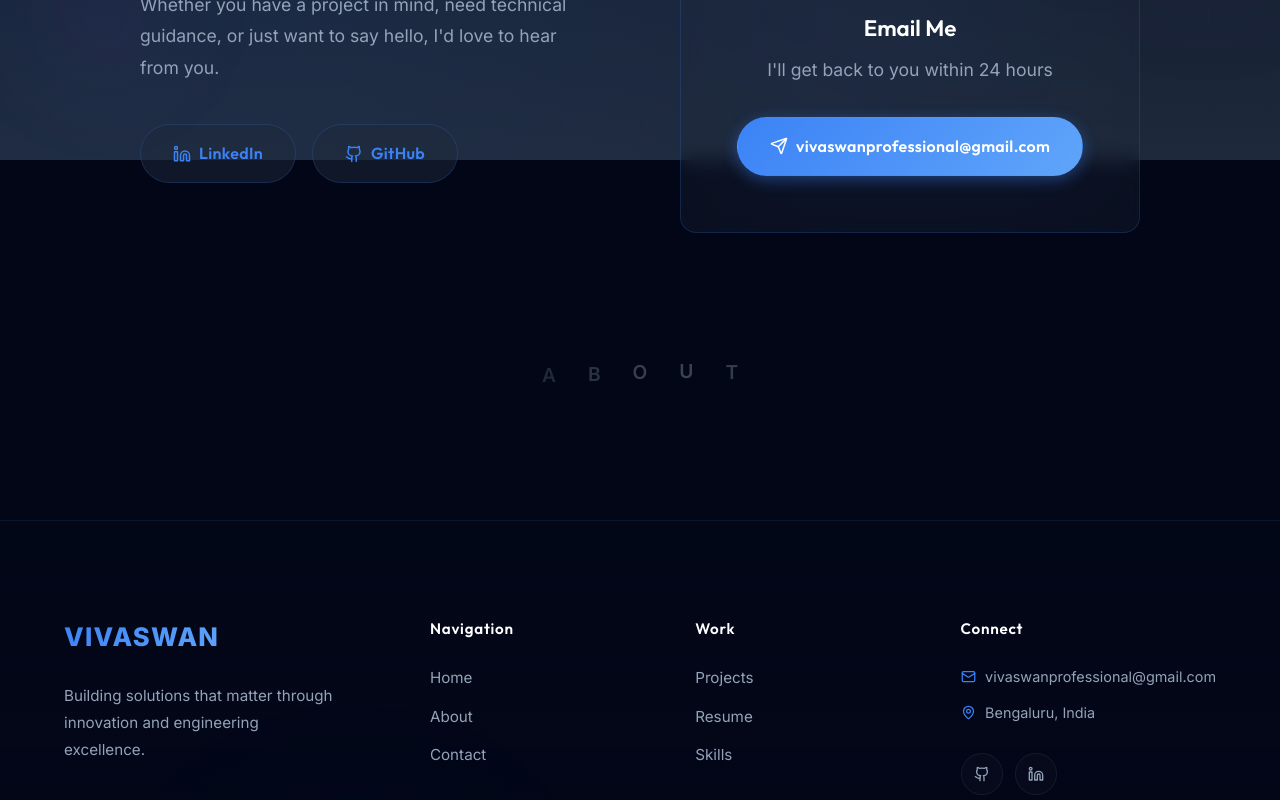
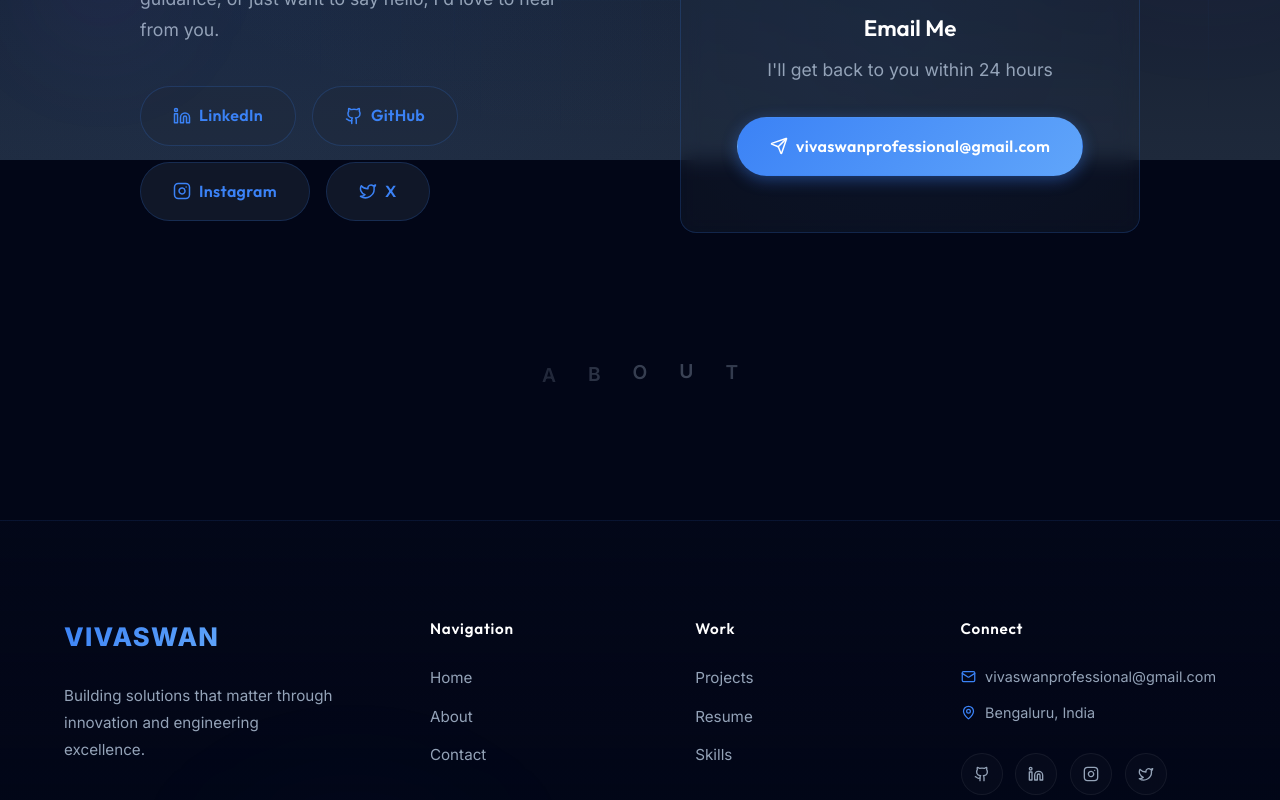
Before and after one commit to vivaswanshetty/Portfolio-Website, a React (Vite) app: page /contact in a window 1280 px wide. Shown: the part 640-1440 px from the top of the page. Built offline with nearby package versions, Linux system fonts and the light colour scheme.

Commit message:
feat: add Instagram and X social links to footer and contact pages

```diff
--- a/src/components/Contact.jsx
+++ b/src/components/Contact.jsx
@@ -1,10 +1,10 @@
 import React, { useRef } from 'react';
 import { motion, useScroll, useTransform, useInView } from 'framer-motion';
 import { portfolioData } from '../data/portfolioData';
-import { Mail, Linkedin, Github, Send } from 'lucide-react';
+import { Mail, Linkedin, Github, Send, Instagram, Twitter } from 'lucide-react';
 
 const Contact = () => {
-    const { email, linkedin, github } = portfolioData.contact;
+    const { email, linkedin, github, instagram, x } = portfolioData.contact;
     const ref = useRef(null);
     const isInView = useInView(ref, { once: true, margin: '-100px' });
 
@@ -122,6 +122,30 @@ const Contact = () => {
                         >
                             <Github size={18} /> GitHub
                         </motion.a>
+                        {instagram && (
+                            <motion.a
+                                href={instagram}
+                                target="_blank"
+                                rel="noreferrer"
+                                className="btn btn-outline"
+                                whileHover={{ scale: 1.05, y: -3 }}
+                                whileTap={{ scale: 0.98 }}
+                            >
+                                <Instagram size={18} /> Instagram
+                            </motion.a>
+                        )}
+                        {x && (
+                            <motion.a
+                                href={x}
+                                target="_blank"
+                                rel="noreferrer"
+                                className="btn btn-outline"
+                                whileHover={{ scale: 1.05, y: -3 }}
+                                whileTap={{ scale: 0.98 }}
+                            >
+                                <Twitter size={18} /> X
+                            </motion.a>
+                        )}
                     </div>
                 </motion.div>
 
--- a/src/components/Footer.jsx
+++ b/src/components/Footer.jsx
@@ -1,7 +1,7 @@
 import React, { useRef } from 'react';
 import { NavLink } from 'react-router-dom';
 import { motion, useInView } from 'framer-motion';
-import { Github, Linkedin, Mail, MapPin, ArrowUpRight } from 'lucide-react';
+import { Github, Linkedin, Mail, MapPin, ArrowUpRight, Instagram, Twitter } from 'lucide-react';
 import { portfolioData } from '../data/portfolioData';
 
 const Footer = () => {
@@ -31,7 +31,9 @@ const Footer = () => {
 
     const socialLinks = [
         { icon: Github, href: contact.github, label: 'GitHub' },
-        { icon: Linkedin, href: contact.linkedin, label: 'LinkedIn' }
+        { icon: Linkedin, href: contact.linkedin, label: 'LinkedIn' },
+        { icon: Instagram, href: contact.instagram, label: 'Instagram' },
+        { icon: Twitter, href: contact.x, label: 'X' }
     ];
 
     return (
--- a/src/data/portfolioData.js
+++ b/src/data/portfolioData.js
@@ -199,6 +199,8 @@ export const portfolioData = {
         email: "vivaswanprofessional@gmail.com",
         linkedin: "https://www.linkedin.com/in/vivaswanshetty",
         github: "https://github.com/vivaswanshetty",
+        instagram: "https://instagram.com/vivaswan.shetty",
+        x: "https://x.com/vivaswanshetty",
         phone: "+91 8073352003"
     }
 };
```
